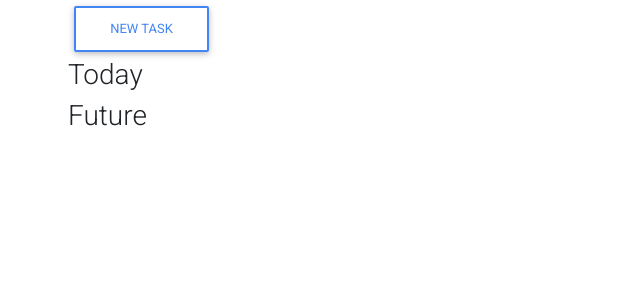
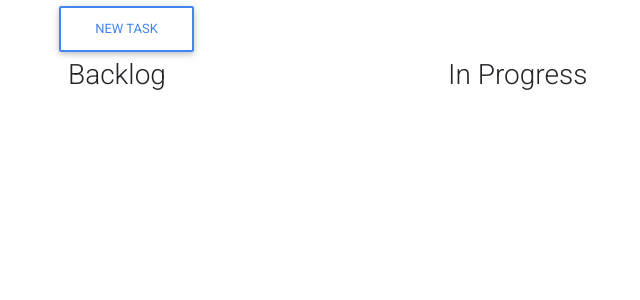
Before and after one commit to aralovelace/my-simple-trello, a React (Create React App) app: page / in a window 1280 px wide. Shown: the top 300 px of the page, without its empty margins (17-657 px from the left). Built offline with nearby package versions, Linux system fonts and the light colour scheme.

Commit message:
Updating the theme

```diff
--- a/src/App.js
+++ b/src/App.js
@@ -4,21 +4,9 @@ import FutureList from "./Components/FutureList";
 import CreateTaskForm from "./Components/CreateTaskForm";
 import tasksStore from "./Stores/TasksStore";
 import moment from "moment";
-import { MDBContainer } from "mdbreact";
+import {MDBContainer, MDBRow} from "mdbreact";
 
 class App extends Component {
-  state = {
-    todayTasks: [
-      {
-        title: "Eat a banana",
-        details: "Find a banana. Eat it.",
-        due: moment()
-      }
-    ],
-    futureTasks: []
-  }
-
-
 
   componentDidMount() {
     tasksStore.retrieveFromLocalStorage();
@@ -29,8 +17,10 @@ class App extends Component {
 
     return (<MDBContainer>
         <CreateTaskForm />
-        <TodayList/>
-        <FutureList/>
+        <MDBRow>
+            <FutureList/>
+            <TodayList/>
+        </MDBRow>
       </MDBContainer>
     );
 }
--- a/src/Components/CreateTaskForm.js
+++ b/src/Components/CreateTaskForm.js
@@ -3,7 +3,7 @@ import Datetime from "react-datetime";
 import "../DatetimePicker.css";
 import tasksStore from "../Stores/TasksStore";
 import { observer} from "mobx-react";
-import {MDBBtn, MDBInput, MDBModal, MDBModalBody, MDBModalFooter, MDBModalHeader} from "mdbreact";
+import {MDBBtn, MDBInput, MDBModal, MDBModalBody, MDBModalFooter, MDBModalHeader, MDBRow} from "mdbreact";
 import Select from "react-select";
 
 class CreateTaskForm extends Component {
@@ -48,7 +48,7 @@ class CreateTaskForm extends Component {
       });
 
     return (
-        <div>
+        <MDBRow>
             <MDBBtn outline color="primary" onClick={this.toggleModal.bind(this)}>
                New Task
             </MDBBtn>
@@ -96,7 +96,7 @@ class CreateTaskForm extends Component {
                     </MDBBtn>
                 </MDBModalFooter>
             </MDBModal>
-        </div>
+        </MDBRow>
       );
 
   }
--- a/src/Components/FutureList.js
+++ b/src/Components/FutureList.js
@@ -2,17 +2,17 @@ import React, { Component } from "react";
 import Task from "./Task";
 import tasksStore from "../Stores/TasksStore";
 import { observer} from "mobx-react";
-import {MDBListGroup} from "mdbreact";
+import {MDBCol, MDBListGroup} from "mdbreact";
 
 
 class FutureList extends Component {
     render() {
         let tasks =tasksStore.futureTasks.map(task => <Task task={task} key={task.title} />);
         return (
-            <div>
-                <h3>Future</h3>
+            <MDBCol md="4">
+                <h3>Backlog</h3>
                 <MDBListGroup>{tasks}</MDBListGroup>
-            </div>
+            </MDBCol>
         );
     }
 
--- a/src/Components/Task.js
+++ b/src/Components/Task.js
@@ -76,7 +76,6 @@ class Task extends Component {
               </MDBModal>
               <div className="d-flex justify-content-between">
                   <div className="d-flex align-items-start flex-column">
-                      <div className="flex-row mb-2">{labels}</div>
                       <div className="d-flex justify-content-start">
                           <div className="align-self-center">
                               <MDBIcon
@@ -98,8 +97,9 @@ class Task extends Component {
                       />
                   </div>
               </div>
-          <p className="mb-1">{this.props.task.details}</p>
-              {dueDate}
+              <p className="mb-1">{this.props.task.details}</p>
+              <p className="mb-1">{dueDate}</p>
+              <div className="flex-row mb-2">{labels}</div>
           </MDBListGroupItem>
       );
     }
--- a/src/Components/TodayList.js
+++ b/src/Components/TodayList.js
@@ -2,16 +2,16 @@ import React, { Component } from "react";
 import Task from "./Task";
 import tasksStore from "../Stores/TasksStore";
 import { observer} from "mobx-react";
-import { MDBListGroup} from "mdbreact";
+import {MDBCol, MDBListGroup} from "mdbreact";
 
 class TodayList extends Component {
     render() {
         let tasks = tasksStore.todayTasks.map(task => <Task task={task} key={task.title} />);
         return (
-            <div>
-                <h3>Today</h3>
+            <MDBCol md="4">
+                <h3>In Progress</h3>
                 <MDBListGroup>{tasks}</MDBListGroup>
-            </div>
+            </MDBCol>
         );
     }
 
```
Also changed, not shown: src/Components/Completed.js (added).
